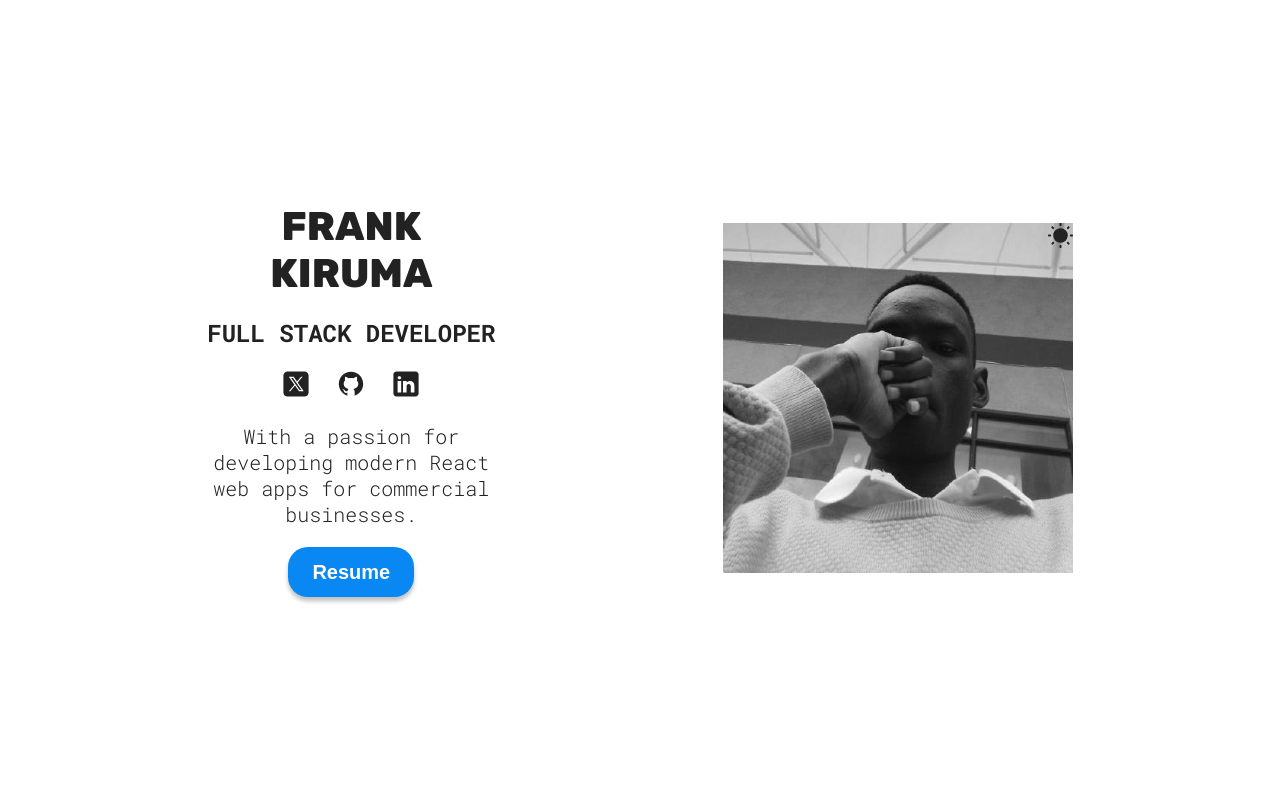
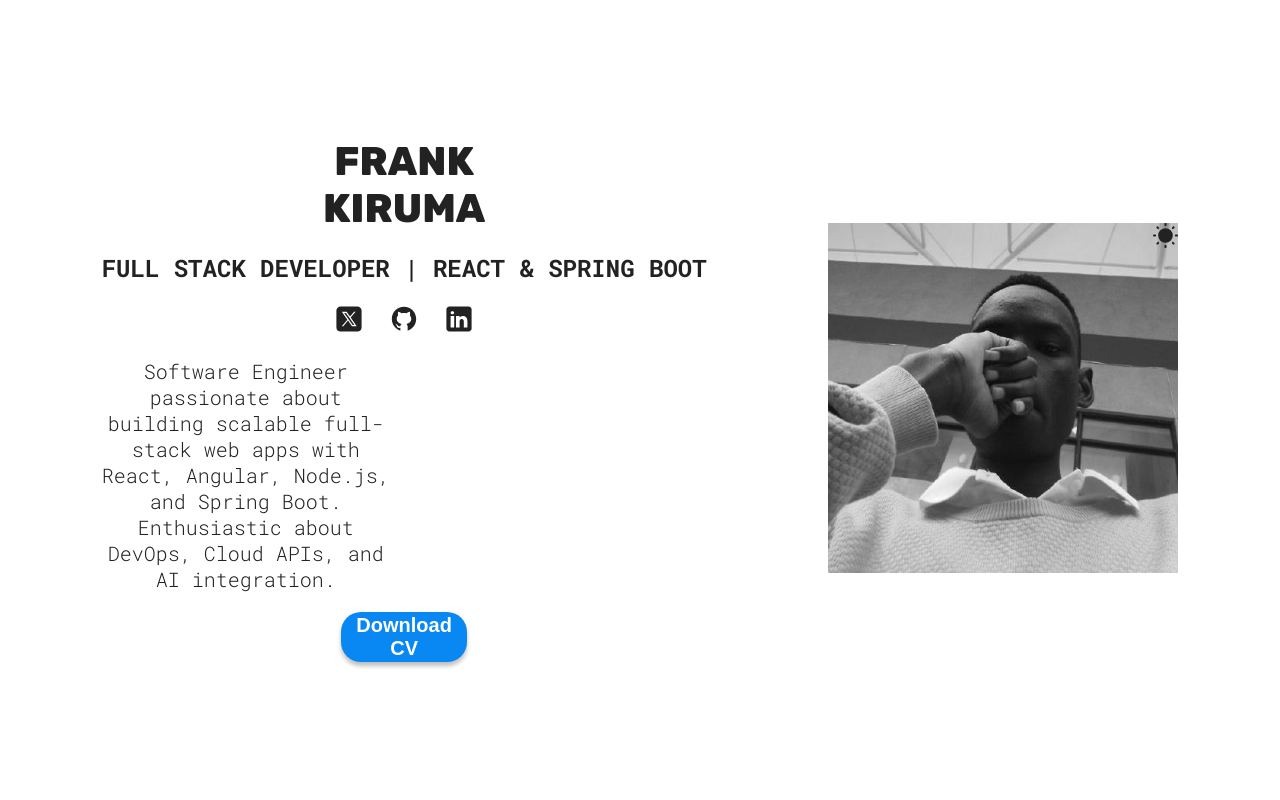
Before and after one commit to kiruma05/kiruma-Portofolio, a React (Vite) app: page / in a window 1280 px wide. Shown: the top 800 px of the page. Built offline with nearby package versions, Linux system fonts and the light colour scheme.

Commit message:
Update Hero.jsx
Added some new skills

```diff
--- a/src/sections/Hero/Hero.jsx
+++ b/src/sections/Hero/Hero.jsx
@@ -25,7 +25,7 @@ function Hero() {
         <img
           src={heroImg}
           className={styles.hero}
-          alt="Profile picture of Harris Johnsen"
+          alt="Profile picture of Frank Kiruma"
         />
         <img
           className={styles.colorMode}
@@ -36,28 +36,27 @@ function Hero() {
       </div>
       <div className={styles.info}>
         <h1>
-          frank
+          Frank
           <br />
-          kiruma
+          Kiruma
         </h1>
-        <h2>Full Stack Developer</h2>
+        <h2>Full Stack Developer | React & Spring Boot</h2>
         <span>
-          <a href="https://twitter.com/" target="_blank">
+          <a href="https://twitter.com/kiruma05" target="_blank" rel="noopener noreferrer">
             <img src={twitterIcon} alt="Twitter icon" />
           </a>
-          <a href="https://github.com/" target="_blank">
+          <a href="https://github.com/kiruma05" target="_blank" rel="noopener noreferrer">
             <img src={githubIcon} alt="Github icon" />
           </a>
-          <a href="https://linkedin.com/" target="_blank">
+          <a href="https://linkedin.com/in/frankkiruma" target="_blank" rel="noopener noreferrer">
             <img src={linkedinIcon} alt="Linkedin icon" />
           </a>
         </span>
         <p className={styles.description}>
-          With a passion for developing modern React web apps for commercial
-          businesses.
+          Software Engineer passionate about building scalable full-stack web apps with React, Angular, Node.js, and Spring Boot. Enthusiastic about DevOps, Cloud APIs, and AI integration.
         </p>
         <a href={CV} download>
-          <button className="hover">Resume</button>
+          <button className="hover">Download CV</button>
         </a>
       </div>
     </section>
```
